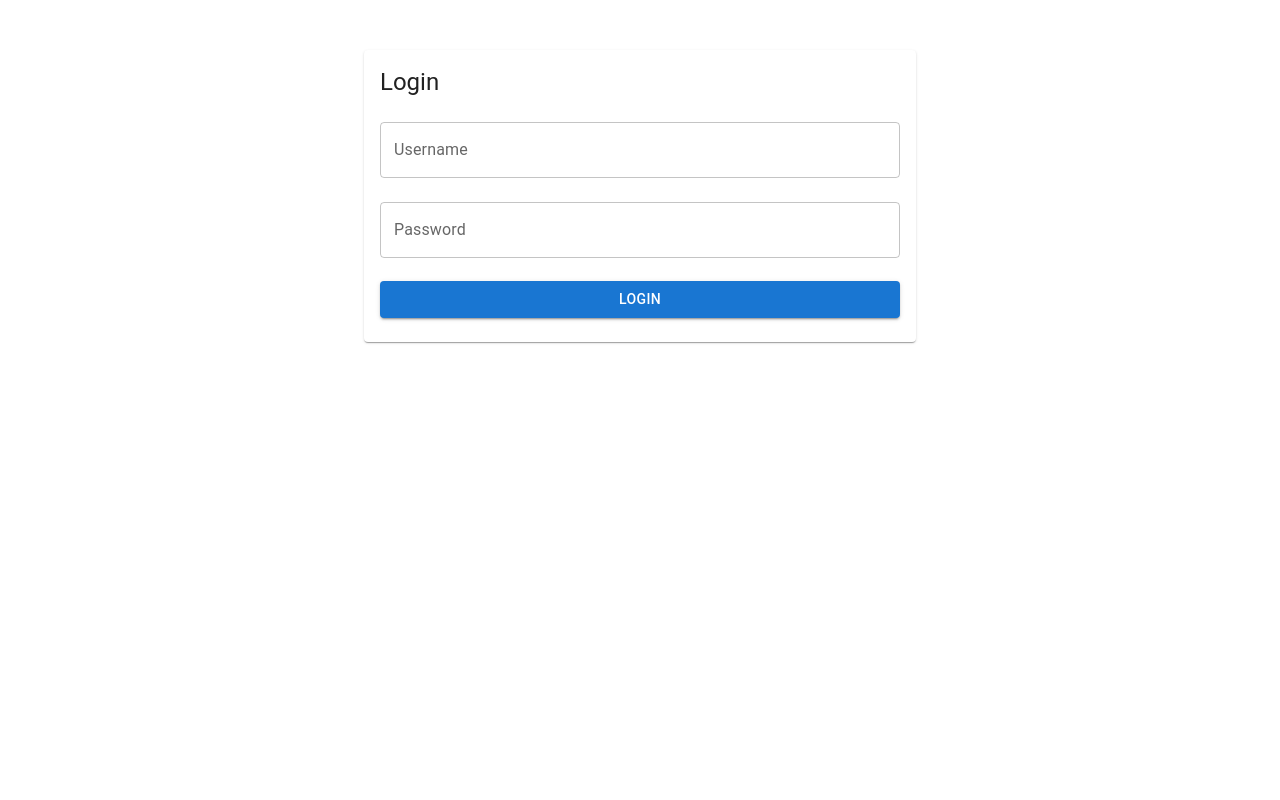
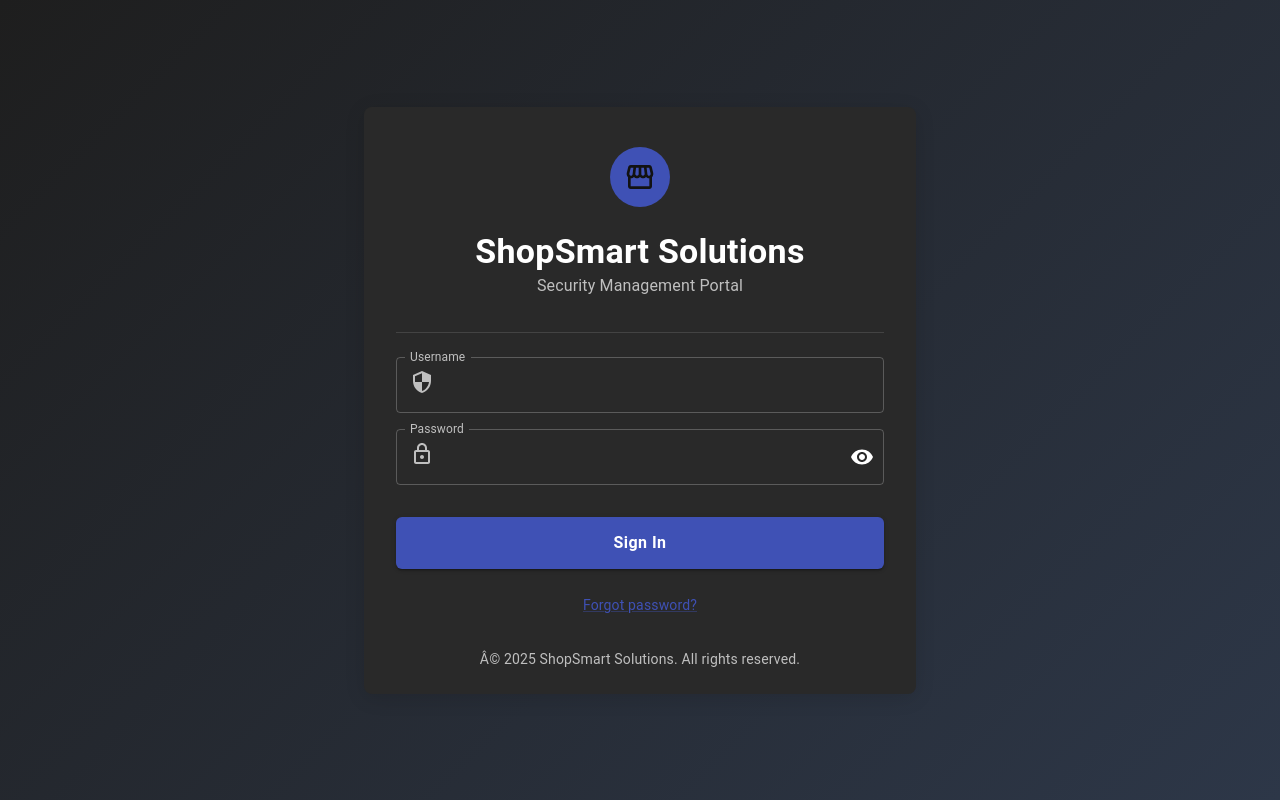
Before and after one commit to TylerMullins037/CS361-CyberShield, a React (Create React App) app in the folder src/threat-dashboard/: page /login in a window 1280 px wide. Built offline with nearby package versions, Linux system fonts and the light colour scheme.

Commit message:
Update Login.js

```diff
--- a/src/threat-dashboard/src/components/Login.js
+++ b/src/threat-dashboard/src/components/Login.js
@@ -1,18 +1,107 @@
 import React, { useState } from "react";
 import { useNavigate } from "react-router-dom";
-import { Container, TextField, Button, Typography, Card, CardContent } from "@mui/material";
+import {
+  Container,
+  TextField,
+  Button,
+  Typography,
+  Card,
+  CardContent,
+  Box,
+  CssBaseline,
+  Paper,
+  IconButton,
+  InputAdornment,
+  ThemeProvider,
+  createTheme,
+  Avatar,
+  Link,
+  Alert,
+  Divider
+} from "@mui/material";
 import { useAuth } from "../AuthContext";
+import SecurityIcon from '@mui/icons-material/Security';
+import LockOutlinedIcon from '@mui/icons-material/LockOutlined';
+import VisibilityIcon from '@mui/icons-material/Visibility';
+import VisibilityOffIcon from '@mui/icons-material/VisibilityOff';
+import StorefrontIcon from '@mui/icons-material/Storefront';
+
+// Custom theme that matches the dashboard
+const darkTheme = createTheme({
+  palette: {
+    mode: 'dark',
+    primary: {
+      main: '#3f51b5',
+    },
+    secondary: {
+      main: '#f50057',
+    },
+    background: {
+      default: '#121212',
+      paper: '#1e1e1e',
+    },
+    error: {
+      main: '#f44336',
+    },
+    warning: {
+      main: '#ff9800',
+    },
+    info: {
+      main: '#2196f3',
+    },
+    success: {
+      main: '#4caf50',
+    },
+  },
+  typography: {
+    fontFamily: '"Roboto", "Helvetica", "Arial", sans-serif',
+    h5: {
+      fontWeight: 600,
+    },
+    h6: {
+      fontWeight: 500,
+    },
+  },
+  components: {
+    MuiCard: {
+      styleOverrides: {
+        root: {
+          borderRadius: 8,
+          boxShadow: '0 4px 20px 0 rgba(0,0,0,0.12)',
+        },
+      },
+    },
+    MuiButton: {
+      styleOverrides: {
+        root: {
+          borderRadius: 6,
+          textTransform: 'none',
+          padding: '10px 24px',
+          fontWeight: 600,
+        },
+      },
+    },
+    MuiTextField: {
+      styleOverrides: {
+        root: {
+          marginBottom: 16,
+        },
+      },
+    },
+  },
+});
 
 const Login = () => {
   const { login } = useAuth();
   const [username, setUsername] = useState("");
   const [password, setPassword] = useState("");
   const [error, setError] = useState("");
+  const [showPassword, setShowPassword] = useState(false);
   const navigate = useNavigate();
 
   const handleLogin = () => {
     // Mock authentication (Replace with real authentication logic)
-    if (username === "admin" && password === "password") {
+    if (username === "admin" && password === "myPassword!") {
       login(); // Set authentication state
       navigate("/dashboard"); // Redirect to Dashboard
     } else {
@@ -20,31 +109,125 @@ const Login = () => {
     }
   };
 
+  const handleKeyPress = (e) => {
+    if (e.key === 'Enter') {
+      handleLogin();
+    }
+  };
+
+  const toggleShowPassword = () => {
+    setShowPassword(!showPassword);
+  };
+
   return (
-    <Container maxWidth="sm" style={{ marginTop: "50px" }}>
+    <ThemeProvider theme={darkTheme}>
+      <CssBaseline />
+      <Box
+        sx={{
+          minHeight: '100vh',
+          display: 'flex',
+          alignItems: 'center',
+          justifyContent: 'center',
+          background: 'linear-gradient(135deg, #1e1e1e 0%, #2d3748 100%)',
+          py: 4,
+        }}
+      >
+        <Container maxWidth="sm">
           <Card>
-        <CardContent>
-          <Typography variant="h5" gutterBottom>
-            Login
+            <CardContent sx={{ p: 4 }}>
+              <Box sx={{ display: 'flex', flexDirection: 'column', alignItems: 'center', mb: 3 }}>
+                <Avatar
+                  sx={{
+                    m: 1,
+                    bgcolor: 'primary.main',
+                    width: 60,
+                    height: 60
+                  }}
+                >
+                  <StorefrontIcon sx={{ fontSize: 32 }} />
+                </Avatar>
+                <Typography
+                  component="h1"
+                  variant="h4"
+                  sx={{
+                    mt: 2,
+                    fontWeight: 700,
+                    color: 'white',
+                    textAlign: 'center'
+                  }}
+                >
+                  ShopSmart Solutions
                 </Typography>
+                <Typography
+                  variant="subtitle1"
+                  color="text.secondary"
+                  sx={{
+                    mb: 1,
+                    textAlign: 'center'
+                  }}
+                >
+                  Security Management Portal
+                </Typography>
+              </Box>
 
-          {error && <Typography color="error">{error}</Typography>}
+              <Divider sx={{ mb: 3 }} />
+
+              {error && (
+                <Alert
+                  severity="error"
+                  sx={{ mb: 3 }}
+                  icon={<LockOutlinedIcon />}
+                >
+                  {error}
+                </Alert>
+              )}
 
               <TextField
                 fullWidth
                 label="Username"
-            margin="normal"
+                variant="outlined"
                 value={username}
                 onChange={(e) => setUsername(e.target.value)}
+                onKeyPress={handleKeyPress}
+                InputProps={{
+                  startAdornment: (
+                    <InputAdornment position="start">
+                      <Box sx={{ color: 'text.secondary' }}>
+                        <SecurityIcon />
+                      </Box>
+                    </InputAdornment>
+                  ),
+                }}
               />
 
               <TextField
                 fullWidth
                 label="Password"
-            type="password"
-            margin="normal"
+                type={showPassword ? "text" : "password"}
+                variant="outlined"
                 value={password}
                 onChange={(e) => setPassword(e.target.value)}
+                onKeyPress={handleKeyPress}
+                InputProps={{
+                  startAdornment: (
+                    <InputAdornment position="start">
+                      <Box sx={{ color: 'text.secondary' }}>
+                        <LockOutlinedIcon />
+                      </Box>
+                    </InputAdornment>
+                  ),
+                  endAdornment: (
+                    <InputAdornment position="end">
+                      <IconButton
+                        aria-label="toggle password visibility"
+                        onClick={toggleShowPassword}
+                        edge="end"
+                      >
+                        {showPassword ? <VisibilityOffIcon /> : <VisibilityIcon />}
+                      </IconButton>
+                    </InputAdornment>
+                  ),
+                }}
               />
 
               <Button
@@ -52,13 +235,35 @@ const Login = () => {
                 color="primary"
                 fullWidth
                 onClick={handleLogin}
-            style={{ marginTop: "15px" }}
+                size="large"
+                sx={{
+                  mt: 2,
+                  py: 1.5,
+                  fontSize: '1rem'
+                }}
               >
-            Login
+                Sign In
               </Button>
+
+              <Box sx={{ mt: 3, textAlign: 'center' }}>
+                <Link href="#" variant="body2" sx={{ color: 'primary.main' }}>
+                  Forgot password?
+                </Link>
+              </Box>
+
+              <Typography
+                variant="body2"
+                color="text.secondary"
+                align="center"
+                sx={{ mt: 4 }}
+              >
+                Â© 2025 ShopSmart Solutions. All rights reserved.
+              </Typography>
             </CardContent>
           </Card>
         </Container>
+      </Box>
+    </ThemeProvider>
   );
 };
 
```
Lines whose indentation alone changed are shown as unchanged.
